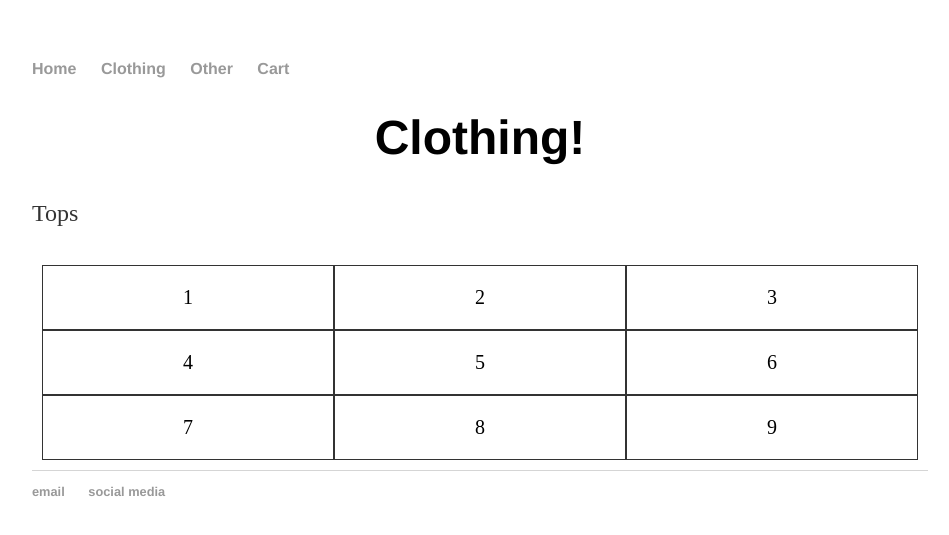
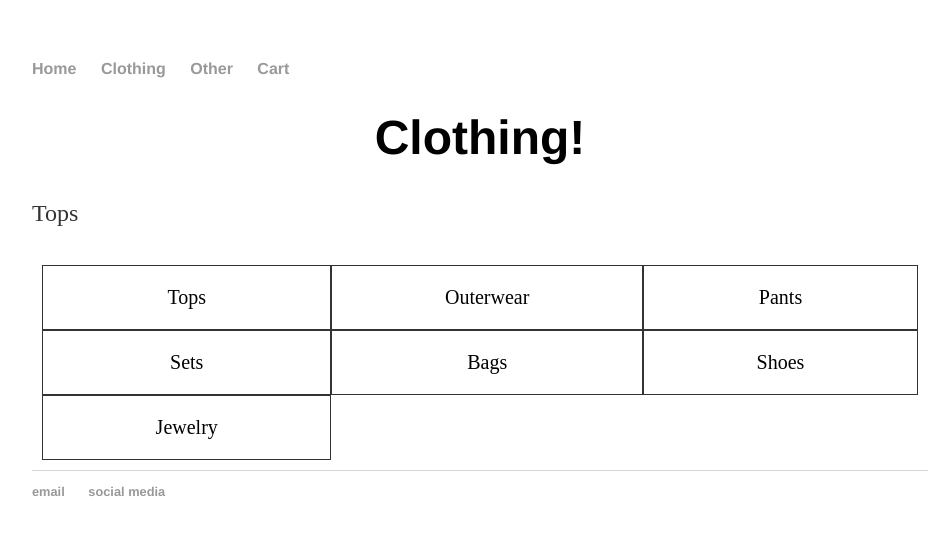
Before and after one commit to oscarreyes98/ionno.github.io, a Jekyll site: the page built from clothing.html, in a window 1280 px wide. Shown: the top 535 px of the page, without its empty margins (160-1109 px from the left). Built offline with Jekyll 4.4.1, drawn with Linux system fonts in a browser that asks for light colours.

Commit message:
Update clothing.html

```diff
--- a/clothing.html
+++ b/clothing.html
@@ -22,15 +22,13 @@ title: IONNO Clothing
 	<p>Tops</p>
 
 	<div class="grid-container">
-	  <div class="grid-item">1</div>
-	  <div class="grid-item">2</div>
-	  <div class="grid-item">3</div>
-	  <div class="grid-item">4</div>
-	  <div class="grid-item">5</div>
-	  <div class="grid-item">6</div>
-	  <div class="grid-item">7</div>
-	  <div class="grid-item">8</div>
-	  <div class="grid-item">9</div>
+	  <div class="grid-item">Tops</div>
+	  <div class="grid-item">Outerwear</div>
+	  <div class="grid-item">Pants</div>
+	  <div class="grid-item">Sets</div>
+	  <div class="grid-item">Bags</div>
+	  <div class="grid-item">Shoes</div>
+	  <div class="grid-item">Jewelry</div>
 	</div>
 
 </div><!-- /.content -->
```
